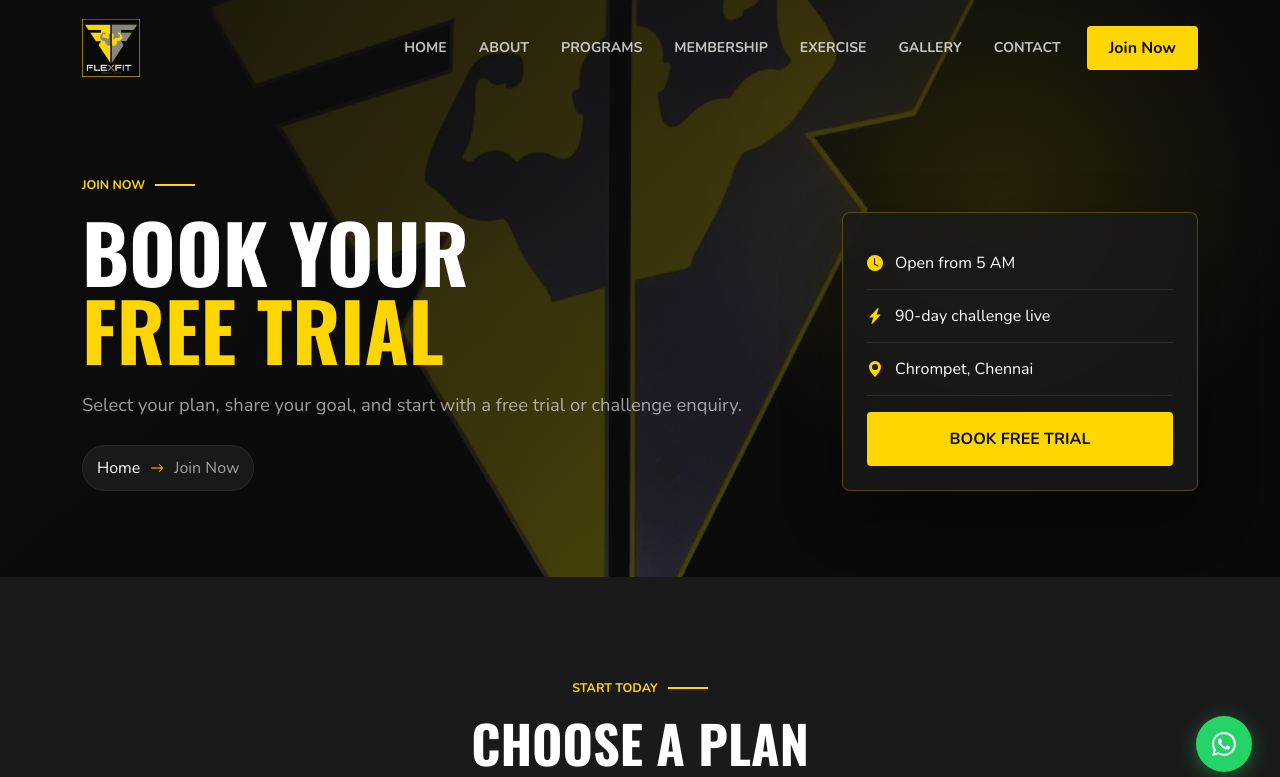
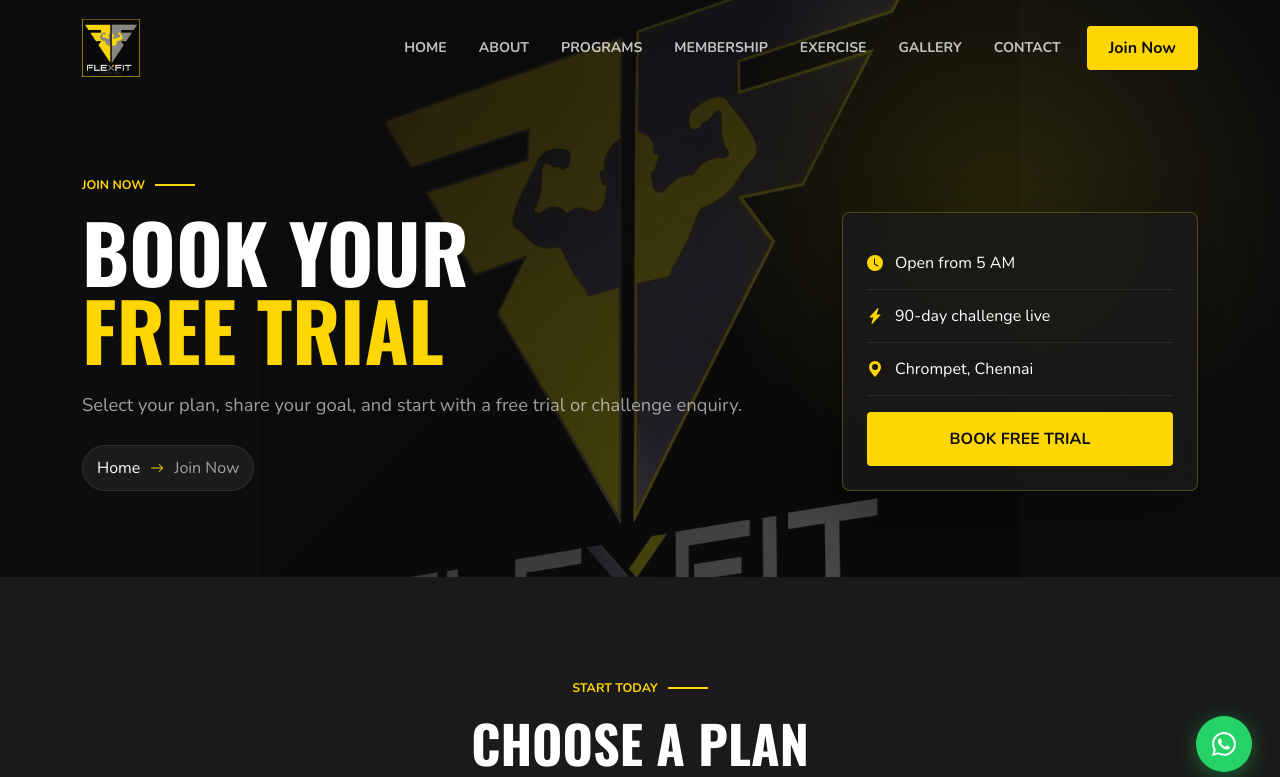
Before and after one commit to rajeshkanna-s/FlexFit, a React (Vite) app in the folder client/: page /join in a window 1280 px wide. Shown: the top 777 px of the page. Built offline with nearby package versions, Linux system fonts and the light colour scheme.

Commit message:
Zoom out page hero background

```diff
--- a/client/src/styles/components.css
+++ b/client/src/styles/components.css
@@ -110,6 +110,8 @@
 }
 
 .page-hero {
+  background-repeat: no-repeat;
+  background-size: min(760px, 72vw) auto;
   min-height: 500px;
   padding: 170px 0 86px;
 }
```
